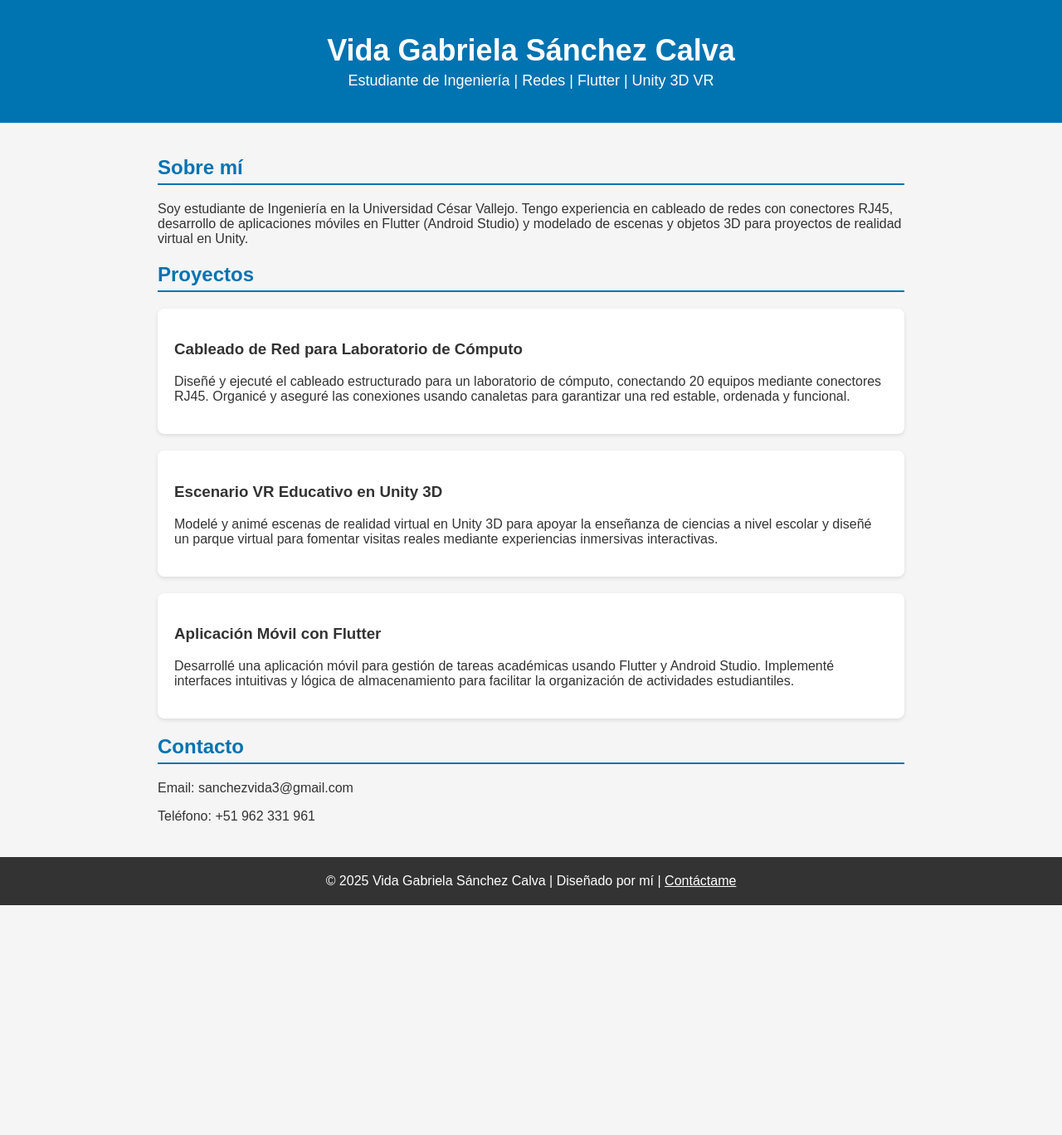
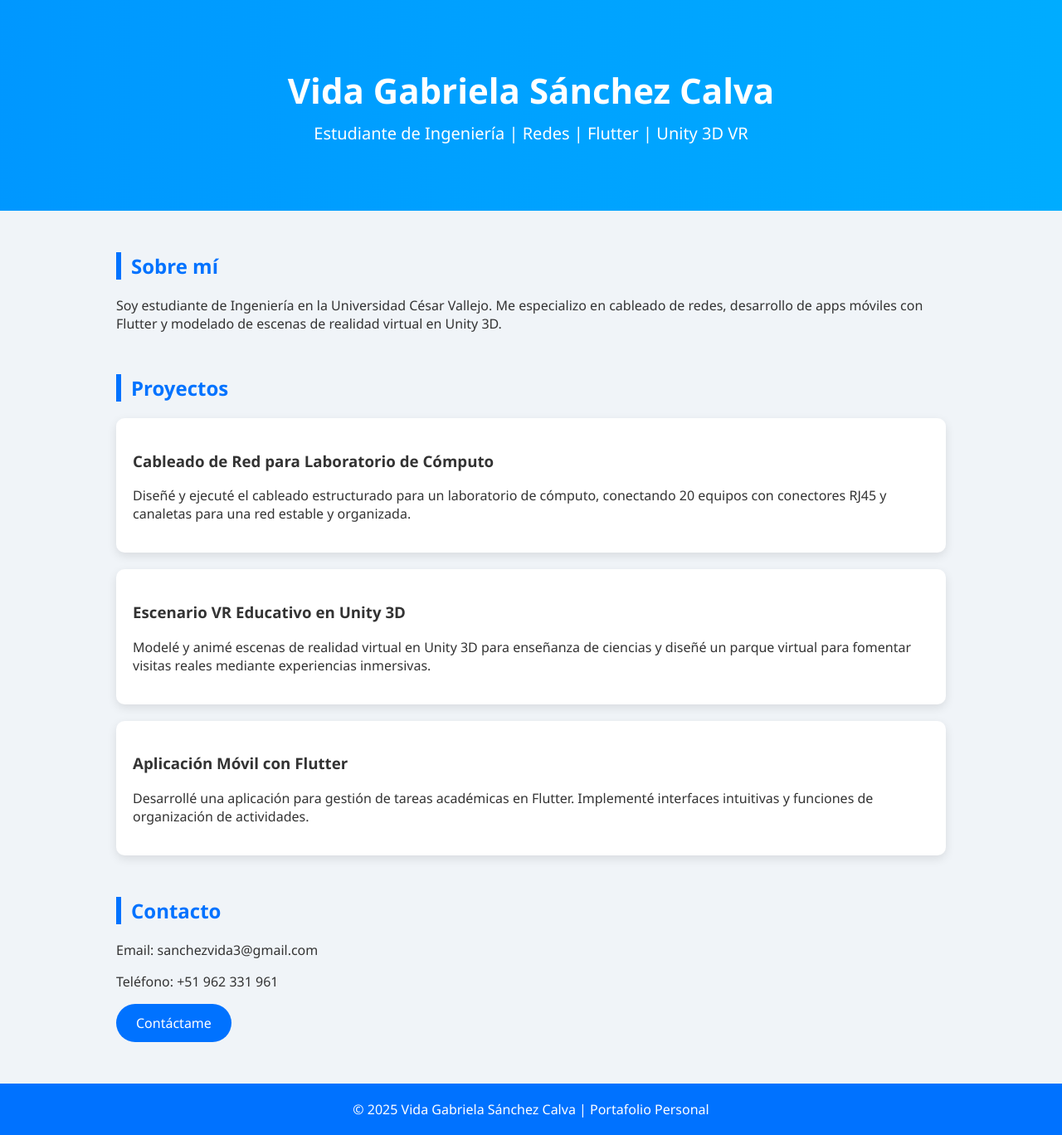
Before and after one commit to Gabriela-cal/vidasanchez.github.io, a plain HTML site: page index.html in a window 1280 px wide. Shown: the whole page at 83% size. Before the commit the page ends 1091 px from the top, so only its background shows below. Drawn offline with Linux system fonts and the light colour scheme.

Commit message:
Publicar portafolio

```diff
--- a/index.html
+++ b/index.html
@@ -5,53 +5,87 @@
   <title>Portafolio de Vida Gabriela</title>
   <style>
     body {
-      font-family: Arial, sans-serif;
       margin: 0;
-      padding: 0;
-      background: #f5f5f5;
+      font-family: 'Segoe UI', Tahoma, Geneva, Verdana, sans-serif;
+      background: #f0f4f8;
       color: #333;
     }
+
     header {
-      background: #0073b1;
+      background: linear-gradient(270deg, #00c6ff, #0072ff);
+      background-size: 400% 400%;
+      animation: gradient 8s ease infinite;
       color: #fff;
-      padding: 40px 20px;
       text-align: center;
+      padding: 80px 20px;
     }
+
+    @keyframes gradient {
+      0% { background-position: 0% 50%; }
+      50% { background-position: 100% 50%; }
+      100% { background-position: 0% 50%; }
+    }
+
     header h1 {
+      font-size: 42px;
       margin: 0;
-      font-size: 36px;
     }
+
     header p {
-      margin: 5px 0 0;
-      font-size: 18px;
+      font-size: 20px;
+      margin: 10px 0 0;
     }
+
     .container {
-      max-width: 900px;
-      margin: 40px auto;
+      max-width: 1000px;
+      margin: 50px auto;
       padding: 0 20px;
     }
+
+    section {
+      margin-bottom: 50px;
+    }
+
     h2 {
-      color: #0073b1;
-      border-bottom: 2px solid #0073b1;
-      padding-bottom: 5px;
+      border-left: 6px solid #0072ff;
+      padding-left: 12px;
+      color: #0072ff;
     }
+
     .project {
       background: #fff;
+      border-radius: 10px;
       padding: 20px;
       margin-bottom: 20px;
-      border-radius: 8px;
-      box-shadow: 0 2px 5px rgba(0,0,0,0.1);
+      box-shadow: 0 4px 12px rgba(0,0,0,0.1);
+      transition: transform 0.3s;
     }
+
+    .project:hover {
+      transform: translateY(-5px);
+    }
+
     footer {
-      background: #333;
+      background: #0072ff;
       color: #fff;
       text-align: center;
       padding: 20px 10px;
     }
-    a {
+
+    .button {
+      display: inline-block;
+      background: #0072ff;
       color: #fff;
-      text-decoration: underline;
+      padding: 12px 24px;
+      border-radius: 30px;
+      text-decoration: none;
+      transition: background 0.3s;
     }
+
+    .button:hover {
+      background: #00c6ff;
+    }
+
   </style>
 </head>
 <body>
@@ -62,42 +96,40 @@
   </header>
 
   <div class="container">
+    <section>
       <h2>Sobre mí</h2>
-    <p>
-      Soy estudiante de Ingeniería en la Universidad César Vallejo. Tengo experiencia en cableado de redes con conectores RJ45, desarrollo de aplicaciones móviles en Flutter (Android Studio) y modelado de escenas y objetos 3D para proyectos de realidad virtual en Unity.
-    </p>
+      <p>Soy estudiante de Ingeniería en la Universidad César Vallejo. Me especializo en cableado de redes, desarrollo de apps móviles con Flutter y modelado de escenas de realidad virtual en Unity 3D.</p>
+    </section>
 
+    <section>
       <h2>Proyectos</h2>
 
       <div class="project">
         <h3>Cableado de Red para Laboratorio de Cómputo</h3>
-      <p>
-        Diseñé y ejecuté el cableado estructurado para un laboratorio de cómputo, conectando 20 equipos mediante conectores RJ45. Organicé y aseguré las conexiones usando canaletas para garantizar una red estable, ordenada y funcional.
-      </p>
+        <p>Diseñé y ejecuté el cableado estructurado para un laboratorio de cómputo, conectando 20 equipos con conectores RJ45 y canaletas para una red estable y organizada.</p>
       </div>
 
       <div class="project">
         <h3>Escenario VR Educativo en Unity 3D</h3>
-      <p>
-        Modelé y animé escenas de realidad virtual en Unity 3D para apoyar la enseñanza de ciencias a nivel escolar y diseñé un parque virtual para fomentar visitas reales mediante experiencias inmersivas interactivas.
-      </p>
+        <p>Modelé y animé escenas de realidad virtual en Unity 3D para enseñanza de ciencias y diseñé un parque virtual para fomentar visitas reales mediante experiencias inmersivas.</p>
       </div>
 
       <div class="project">
         <h3>Aplicación Móvil con Flutter</h3>
-      <p>
-        Desarrollé una aplicación móvil para gestión de tareas académicas usando Flutter y Android Studio. Implementé interfaces intuitivas y lógica de almacenamiento para facilitar la organización de actividades estudiantiles.
-      </p>
+        <p>Desarrollé una aplicación para gestión de tareas académicas en Flutter. Implementé interfaces intuitivas y funciones de organización de actividades.</p>
       </div>
+    </section>
 
+    <section>
       <h2>Contacto</h2>
       <p>Email: sanchezvida3@gmail.com</p>
       <p>Teléfono: +51 962 331 961</p>
+      <a href="mailto:sanchezvida3@gmail.com" class="button">Contáctame</a>
+    </section>
   </div>
 
   <footer>
-    &copy; 2025 Vida Gabriela Sánchez Calva | Diseñado por mí |
-    <a href="mailto:sanchezvida3@gmail.com">Contáctame</a>
+    &copy; 2025 Vida Gabriela Sánchez Calva | Portafolio Personal
   </footer>
 
 </body>
```
Lines whose indentation alone changed are shown as unchanged.
